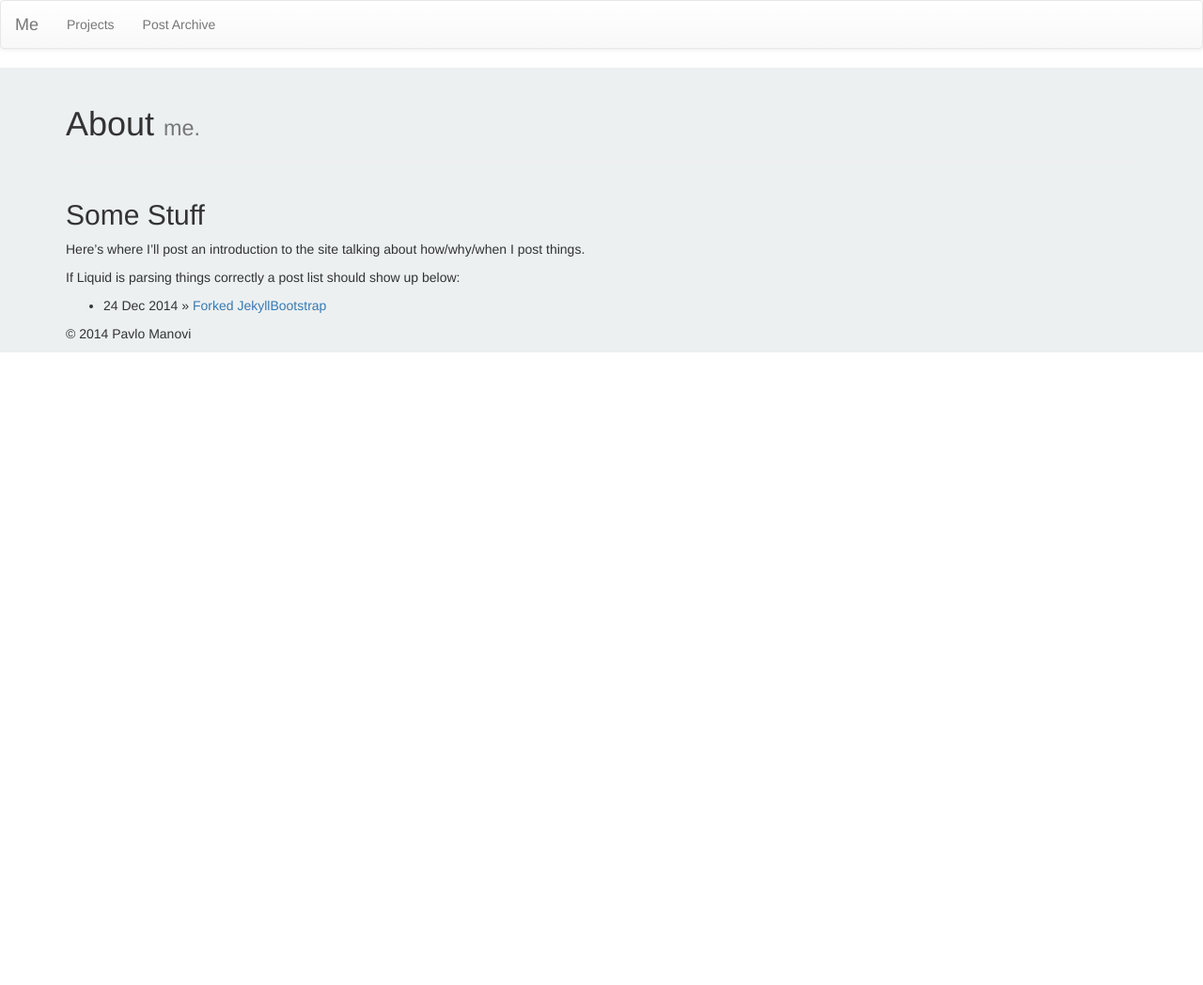
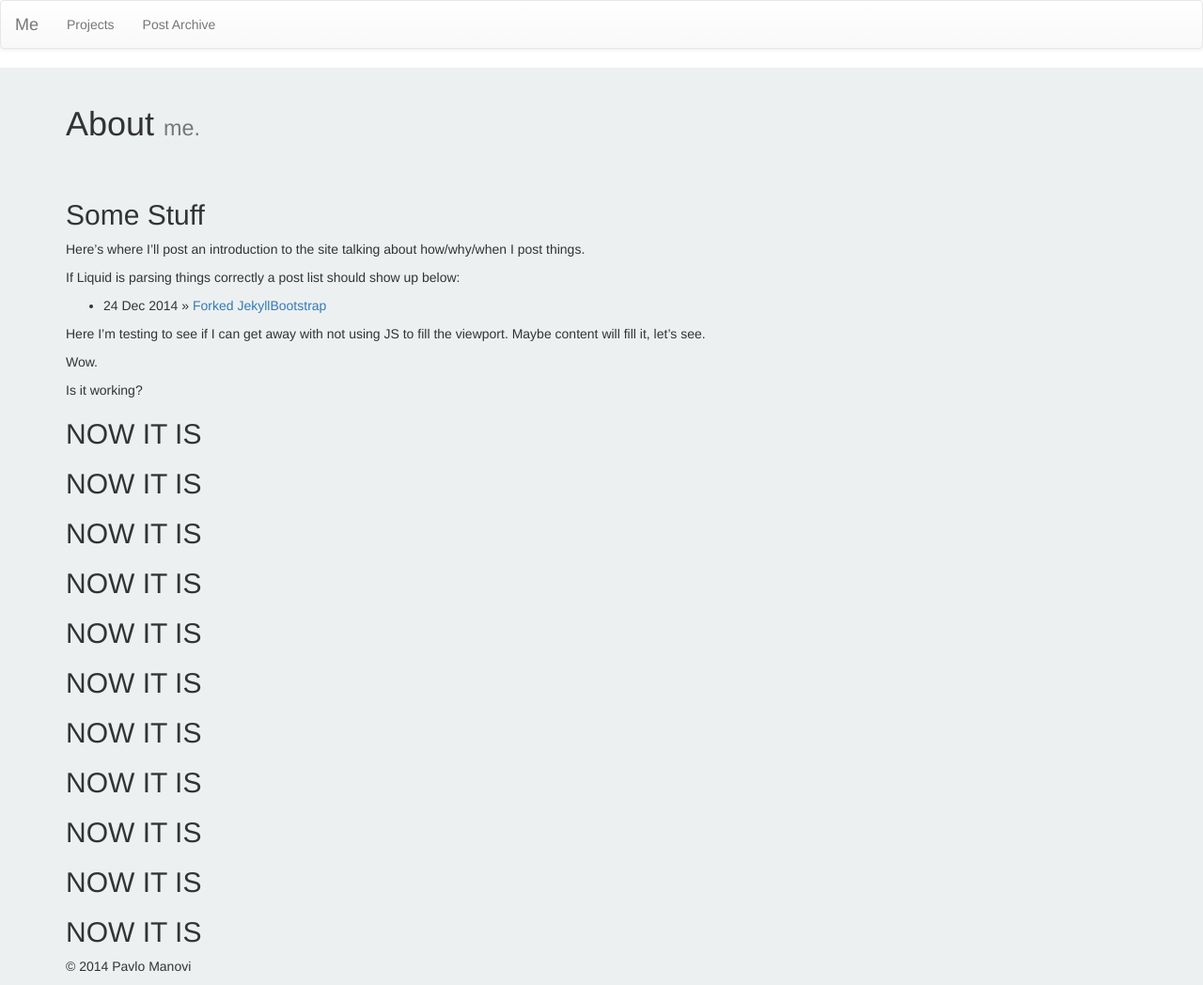
Before and after one commit to FrauBluher/FrauBluher.github.io, a Jekyll site: the page built from index.md, in a window 1280 px wide. Shown: the whole page at 94% size. Built offline with Jekyll 4.4.1, drawn with Linux system fonts in a browser that asks for light colours; nearby versions of some CDN libraries; library files that are not in the unit come from our copies; before the commit the page ends 900 px from its top, so only the background shows below that.

Commit message:
Changing color scheme, content resizing testing.

```diff
--- a/_includes/themes/bootstrap-3/default.html
+++ b/_includes/themes/bootstrap-3/default.html
@@ -50,7 +50,7 @@
 
 <body id="page-body">
     <div>
-        <nav class="navbar navbar-default" role="navigation">
+        <nav class="navbar navbar-default" role="navigation" id="outer">
             <!-- Brand and toggle get grouped for better mobile display -->
             <div class="navbar-header">
                 <button type="button" class="navbar-toggle" data-toggle="collapse" data-target="#jb-navbar-collapse">
@@ -59,7 +59,7 @@
                     <span class="icon-bar"></span>
                     <span class="icon-bar"></span>
                 </button>
-                <a class="navbar-brand" href="{{ HOME_PATH }}">{{ site.title }}</a>
+                <a class="navbar-brand" href="{{ HOME_PATH }}" id="me">{{ site.title }}</a>
             </div>
 
             <!-- Collect the nav links, forms, and other content for toggling -->
--- a/assets/themes/bootstrap-3/bootstrap/css/bs-sticky-footer.css
+++ b/assets/themes/bootstrap-3/bootstrap/css/bs-sticky-footer.css
@@ -20,7 +20,7 @@
 /* Set the fixed height of the footer here */
 #footer {
   height: 30px;
-  background-color: #f5f5f5;
+  background-color: "rgb(149, 165, 166)";
 }
 
 #footer p {
--- a/index.md
+++ b/index.md
@@ -16,3 +16,29 @@
     <li><span>{{ post.date | date_to_string }}</span> &raquo; <a href="{{ BASE_PATH }}{{ post.url }}">{{ post.title }}</a></li>
   {% endfor %}
 </ul>
+
+Here I'm testing to see if I can get away with not using JS to fill the viewport. Maybe content will fill it, let's see.
+
+Wow.
+
+Is it working?
+
+## NOW IT IS
+
+## NOW IT IS
+
+## NOW IT IS
+
+## NOW IT IS
+
+## NOW IT IS
+
+## NOW IT IS
+
+## NOW IT IS
+
+## NOW IT IS
+## NOW IT IS
+## NOW IT IS
+
+## NOW IT IS
```
Also changed, not shown: assets/themes/bootstrap-3/bootstrap/js/CoolEffects.js (+14 -2 lines), assets/themes/bootstrap-3/css/style.css (+9 -2 lines), 7 other files.
